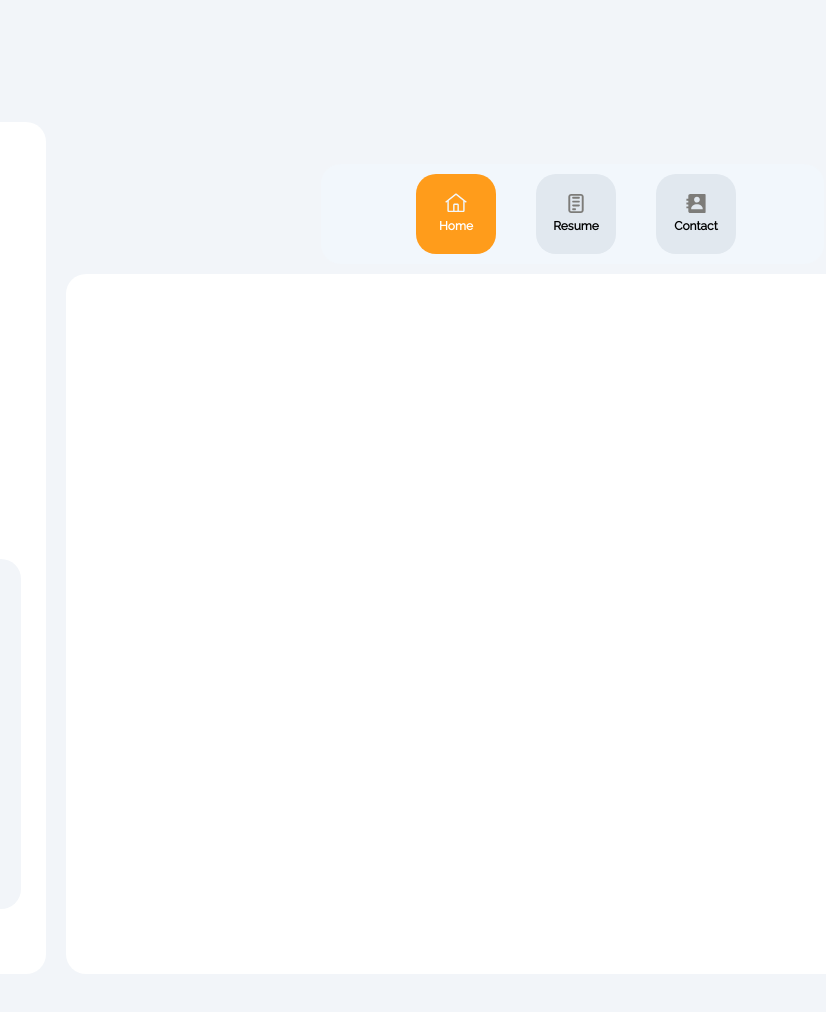
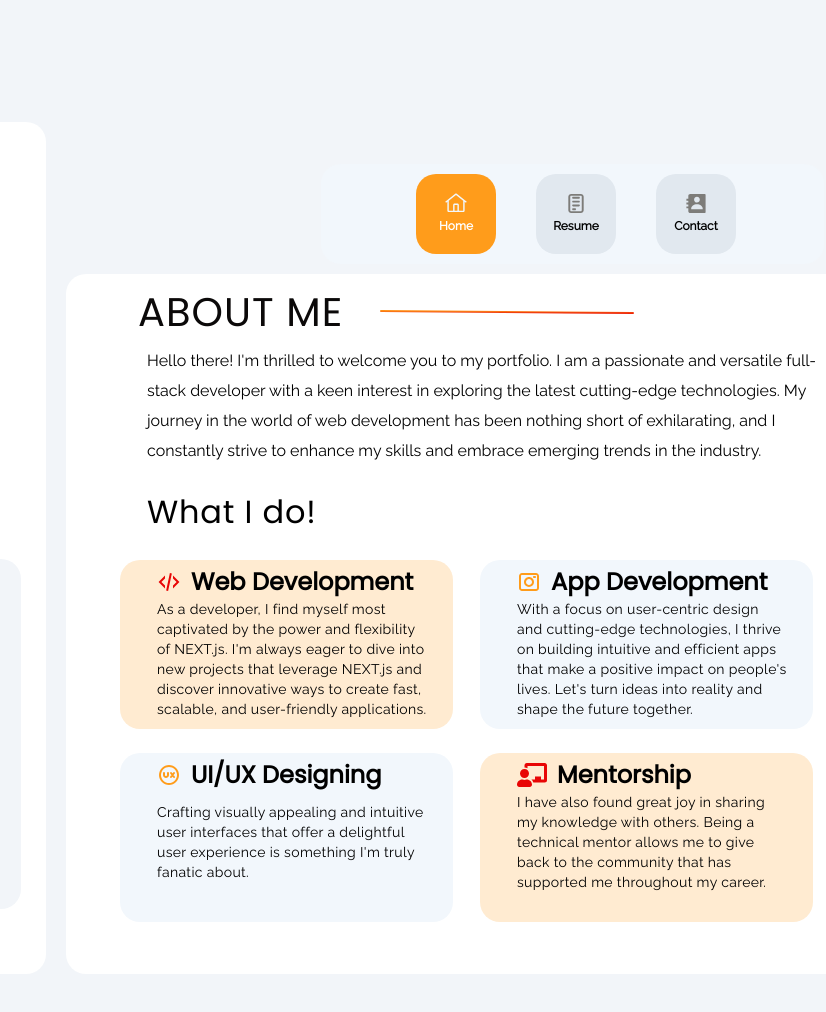
Before and after one commit to agungauliads/Landing-Page-Portofolio, a website: page src/latihan-porto.html in a window 1280 px wide. Shown: the top 1012 px of the page, 454-1280 px from the left. Drawn offline with Linux system fonts and the light colour scheme.

Commit message:
About Me Card Done

```diff
--- a/src/latihan-porto.html
+++ b/src/latihan-porto.html
@@ -138,7 +138,7 @@
           </div>
         </div>
       </div>
-      <div class="">
+      <div>
         <!--NavBar-->
         <nav
           class="flex justify-center items-center ml-[275px] mt-[42px] mr-[162px] w-[503px] h-[100px] rounded-[20px] bg-Socmed"
@@ -185,14 +185,127 @@
         </nav>
         <!--About Me Card-->
         <div
-          class="ml-[20px] mt-[10px] mr-[100px] mb-[50px] shrink-0 w-[820px] h-[700px] rounded-[20px] bg-white shadow-[0_0_0_0_rgb(0,0,0,0.25)]"
+          class="shrink-0 items-center ml-[20px] mt-[10px] mr-[100px] mb-[50px] shrink-0 w-[820px] h-[700px] rounded-[20px] bg-white shadow-[0_0_0_0_rgb(0,0,0,0.25)]"
         >
           <!--About Me-->
-          <div>
-
+          <div
+            class="inline-flex items-center justify-center ml-[72px] mt-[18px] mr-[252px] gap-[32px]"
+          >
+            <h1
+              class="w-[212px] font-Poppins text-[40px] tracking-[1px] leading-10 font-medium text-title"
+            >
+              ABOUT ME
+            </h1>
+            <img src="../public/asset/Line 5.svg" alt="line5" />
+          </div>
+          <div
+            class="inline-flex justify-center items-center px-2.5 ml-[71px] mt-[14px] mr-[55px] mb-[16px]"
+          >
+            <p
+              class="font-Raleway text-[16px] font-medium leading-[30px] text-black"
+            >
+              Hello there! I'm thrilled to welcome you to my portfolio. I am a
+              passionate and versatile full-stack developer with a keen interest
+              in exploring the latest cutting-edge technologies. My journey in
+              the world of web development has been nothing short of
+              exhilarating, and I constantly strive to enhance my skills and
+              embrace emerging trends in the industry.
+            </p>
           </div>
           <!--What I Do!-->
-          <div></div>
+          <div
+            class="ml-[71px] mt[16px] ml-[558px] p-2.5 inline-flex justify-center items-center"
+          >
+            <h1
+              class="font-Poppins text-[32px] font-medium leading-10 tracking-[0.8px] text-black"
+            >
+              What I do!
+            </h1>
+          </div>
+          <div class="flex items-center ml-[73px] mt-[18px] ml-[54px]">
+            <!--Web Development-->
+            <div class="w-[333px] h-[169px] rounded-[20px] bg-[#FFEBD1] py-2.5">
+              <div class="flex items-center ml-[37px] gap-[10px]">
+                <img src="../public/asset/code icon.svg" alt="code" />
+                <h1
+                  class="text-black font-Poppins text-[24px] font-semibold leading-5"
+                >
+                  Web Development
+                </h1>
+              </div>
+              <p
+                class="mt-[5px] ml-[37px] mr-[25px] mb-[13px] text-black font-Raleway text-[14px] font-normal leading-5 tracking-[0.35px]"
+              >
+                As a developer, I find myself most captivated by the power and
+                flexibility of NEXT.js. I'm always eager to dive into new
+                projects that leverage NEXT.js and discover innovative ways to
+                create fast, scalable, and user-friendly applications.
+              </p>
+            </div>
+            <!--App Development-->
+            <div
+              class="ml-[27px] mr-[54px] w-[333px] h-[169px] rounded-[20px] bg-[#F2F7FC] py-2.5"
+            >
+              <div class="flex items-center ml-[37px] gap-[10px]">
+                <img src="../public/asset/App.svg" alt="app" />
+                <h1
+                  class="text-black font-Poppins text-[24px] font-semibold leading-5"
+                >
+                  App Development
+                </h1>
+              </div>
+              <p
+                class="mt-[5px] ml-[37px] mr-[25px] mb-[13px] text-black font-Raleway text-[14px] font-normal leading-5 tracking-[0.35px]"
+              >
+                With a focus on user-centric design and cutting-edge
+                technologies, I thrive on building intuitive and efficient apps
+                that make a positive impact on people's lives. Let's turn ideas
+                into reality and shape the future together.
+              </p>
+            </div>
+          </div>
+          <div
+            class="flex items-center ml-[73px] mt-[24px] ml-[54px] mb-[32px]"
+          >
+            <!--UI/UX Designing-->
+            <div class="w-[333px] h-[169px] rounded-[20px] bg-[#F2F7FC] py-2.5">
+              <div class="flex items-center ml-[37px] gap-[10px]">
+                <img src="../public/asset/ux icon.svg" alt="ui" />
+                <h1
+                  class="text-black font-Poppins text-[24px] font-semibold leading-5"
+                >
+                  UI/UX Designing
+                </h1>
+              </div>
+              <p
+                class="mt-[15px] ml-[37px] mr-[25px] mb-[13px] text-black font-Raleway text-[14px] font-normal leading-5 tracking-[0.35px]"
+              >
+                Crafting visually appealing and intuitive user interfaces that
+                offer a delightful user experience is something I'm truly
+                fanatic about.
+              </p>
+            </div>
+            <!--Mentorship-->
+            <div
+              class="ml-[27px] mr-[54px] w-[333px] h-[169px] rounded-[20px] bg-[#FFEBD1] py-2.5"
+            >
+              <div class="ml-[37px] flex items-center gap-[10px]">
+                <img src="../public/asset/Mentor icon.svg" alt="Mentor" />
+                <h1
+                  class="text-black font-Poppins text-[24px] font-semibold leading-5"
+                >
+                  Mentorship
+                </h1>
+              </div>
+              <p
+                class="mt-[5px] ml-[37px] mr-[25px] mb-[13px] text-black font-Raleway text-[14px] font-normal leading-5 tracking-[0.35px]"
+              >
+                I have also found great joy in sharing my knowledge with others.
+                Being a technical mentor allows me to give back to the community
+                that has supported me throughout my career.
+              </p>
+            </div>
+          </div>
         </div>
       </div>
     </div>
```
Also changed, not shown: dist/output.css, public/asset/App.svg (added), public/asset/Line 5.svg (added), public/asset/Mentor icon.svg (added), public/asset/code icon.svg (added), public/asset/ux icon.svg (added).
